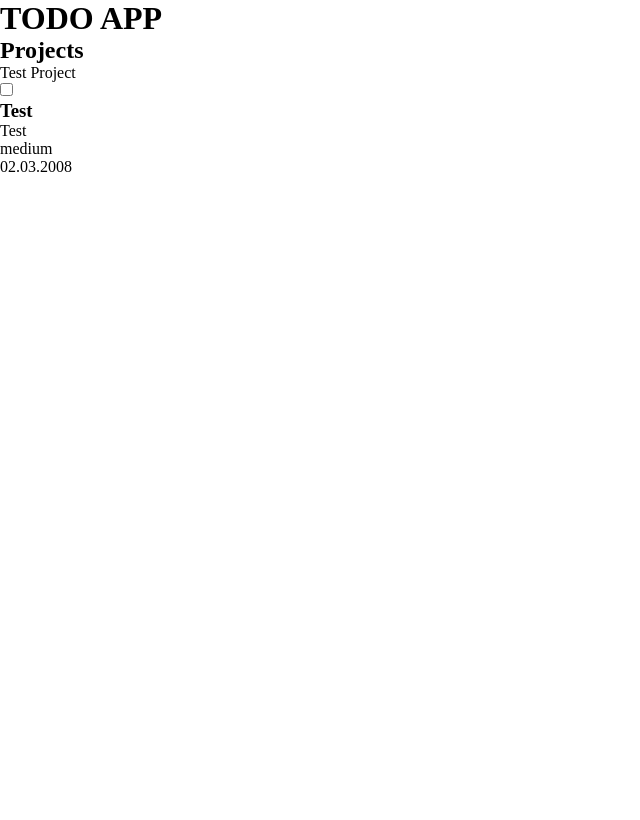
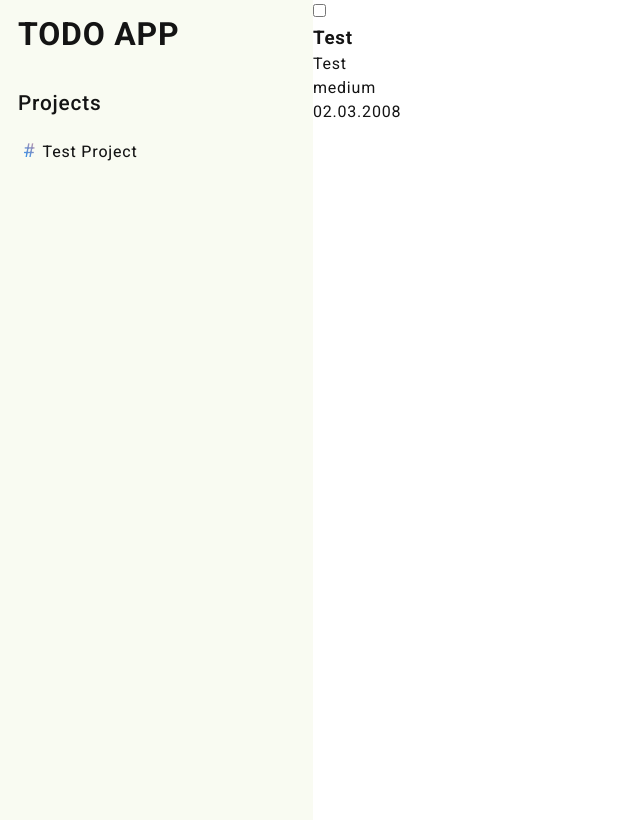
Before and after one commit to Wyrden44/odin-todo-list, a website built with webpack: page src/index.html in a window 1280 px wide. Shown: the whole page, without its empty margins (0-640 px from the left). Built offline with nearby package versions, Linux system fonts and the light colour scheme.

Commit message:
Style sidebar

```diff
--- a/src/index.js
+++ b/src/index.js
@@ -1,4 +1,4 @@
+import AppController from "./utils/appController";
 import './styles.css';
-import AppController from "./utils/appController";
 
 let appController = new AppController();
--- a/src/styles.css
+++ b/src/styles.css
@@ -8,3 +8,74 @@
   src: url('./assets/Roboto-VariableFont_wdth\,wght.ttf') format("truetype-variations");
   font-weight: 1 999;
 }
+
+body {
+    --light-bg: #EBEBD3;
+    --blue: #3C91E6;
+    --black: #141414;
+    --rose: #FF928B;
+    --light-bg: #F9FBF2;
+    --blue-light: #3C91E655;
+
+    font-family: "Roboto";
+    line-height: 1.5;
+    letter-spacing: 0.05rem;
+    color: var(--black);
+    height: 100vh;
+    display: flex;
+}
+
+.sidebar {
+    --sidebar-element-padding: 0.5rem;
+
+    flex: 1;
+    min-width: max-content;
+    max-width: 300px;
+    height: 100%;
+
+    padding: 10px;
+    background-color: var(--light-bg);
+}
+
+.sidebar .heading {
+    margin-bottom: 30px;
+    padding-left: var(--sidebar-element-padding);
+}
+
+.project-nav h2 {
+    font-weight: 500;
+    font-size: 1.3rem;
+
+    margin-bottom: 1rem;
+
+    padding-left: var(--sidebar-element-padding);
+}
+
+.projects-nav-display p{
+    font-weight: 425;
+
+    margin-bottom: 0.25rem;
+
+    border-radius: 10px;
+    padding: 0.1rem var(--sidebar-element-padding);
+}
+
+.projects-nav-display p::before {
+    content: "#";
+    padding: 0 5px;
+    margin-right: 2px;
+    font-size: 1.2em;
+
+    background-image: linear-gradient(45deg, var(--blue) 30%, var(--rose));
+    color: transparent;
+    background-clip: text;
+}
+
+.projects-nav-display p:hover {
+    background-color: var(--blue-light);
+    cursor: pointer;
+}
+
+#project-container {
+    flex: 3 0 auto;
+}
```
